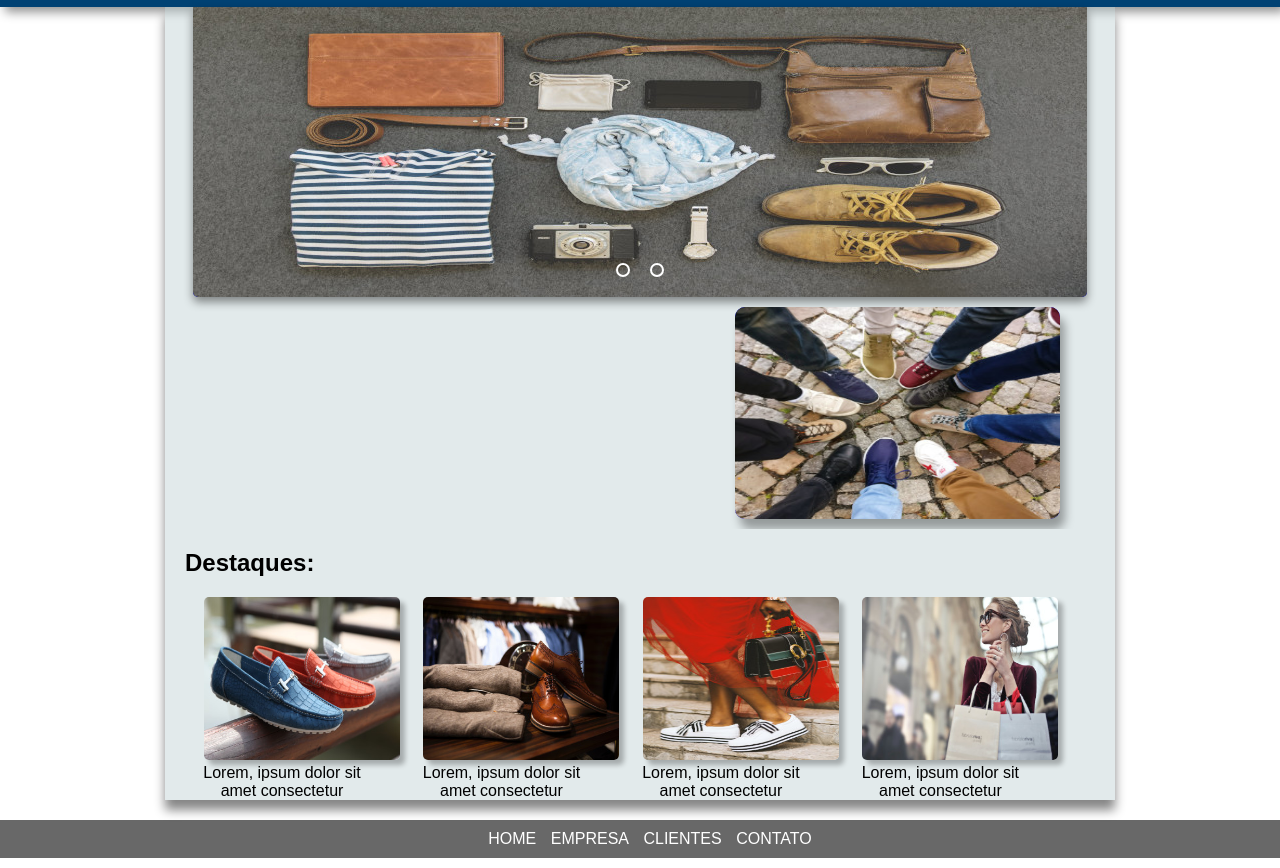
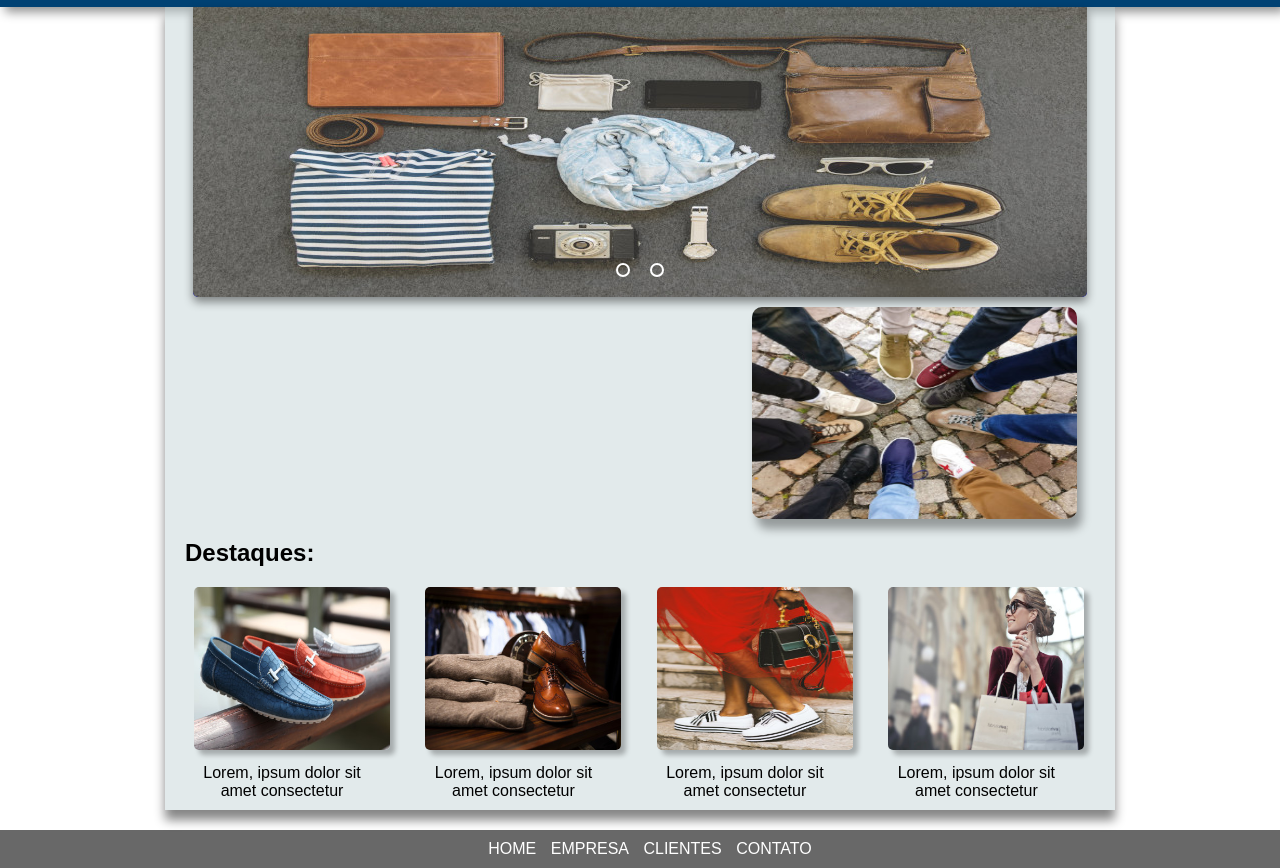
Before and after one commit to MateusOliveira-jesus/Projeto-teste, a plain HTML site: page index.html in a window 1280 px wide. Shown: the part 185-1053 px from the top of the page. Drawn offline with Linux system fonts and the light colour scheme.

Commit message:
atualização 4.0

```diff
--- a/estilos/paisagem.css
+++ b/estilos/paisagem.css
@@ -261,22 +261,25 @@ section.imagemb {
      padding-right: -10px;
     margin-right: auto;
     width: 100%;
-    align-items: right;
-    overflow: hidden;
+
+
+    border-left: auto;
+
 
 }
 
 .imagemb article {
-    background-color: blue;
-    width: 325px;
+    display: flex;
+    width: 100%;
     height: 212px;
     margin-top: 10px;
     margin-bottom: 10px;
-    margin-left: 60%;
+    justify-content: flex-end;
     margin-right: 10%;
     overflow: unset;
     border-radius: 10px;
     box-shadow: 0px 1px 5px clack;
+
 
 
 }
@@ -286,17 +289,21 @@ section.imagemb {
     width: 325px;
     height: 212px;
     border-radius: 10px;
+    margin-right: 4%;
     box-shadow: 5px 10px 10px rgba(0, 0, 0, 0.343);
 
 
 
 
 }
+.imagem-rodape{
+    overflow: hidden;
+
+}
 
 .imagem-r {
     display: inline-block;
-    width: 196px;
-    height: 163px;
+
     margin-left: 2%;
     border-radius: 5px;
 
@@ -304,11 +311,16 @@ section.imagemb {
 
 .imagem-r img {
 
-    width: 100%;
-    height: 100%;
-    margin-left: 20px;
+    width: 196px;
+    height: 163px;
+    margin-left: 10px;
+    margin-right: 2px;
     border-radius: 5px;
     box-shadow: 5px 5px 5px rgba(0, 0, 0, 0.272);
+}
+.imagem-r p{
+    width: 196px;
+    margin: 10px 0px;
 }
 
 
--- a/index.html
+++ b/index.html
@@ -72,6 +72,7 @@
             <h1>Destaques:</h1>
         </article>
 
+        <section class="imagem-rodape">
             <section class="imagem-r">
                 <img src="imagens/foto2.jpg" alt="sapatos femininos">
                 <p><a href="#">Lorem, ipsum dolor sit amet consectetur</a> </p>
@@ -88,6 +89,7 @@
                 <img src="imagens/imagem5.jpg" alt="moda verão">
                 <p><a href="#">Lorem, ipsum dolor sit amet consectetur</a> </p>
             </section>
+        </section>
     </main>
     <footer>
         <nav>
```
Lines whose indentation alone changed are shown as unchanged.
